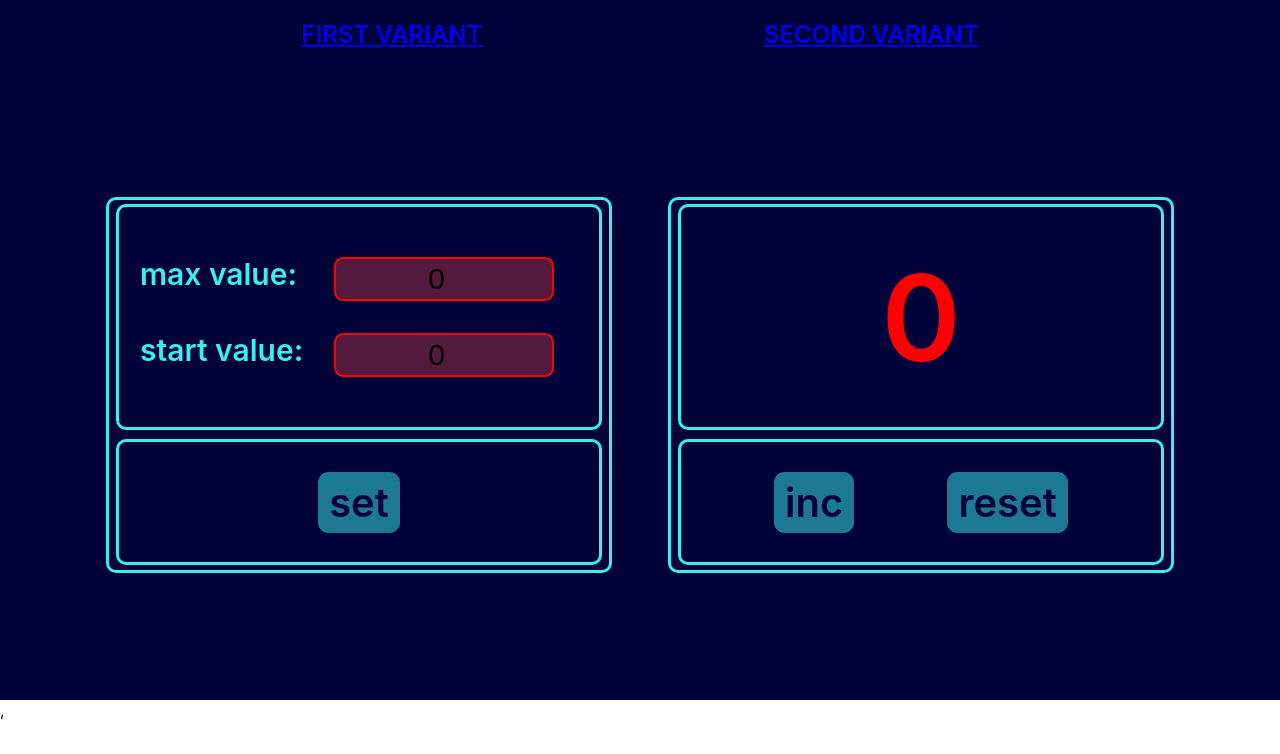
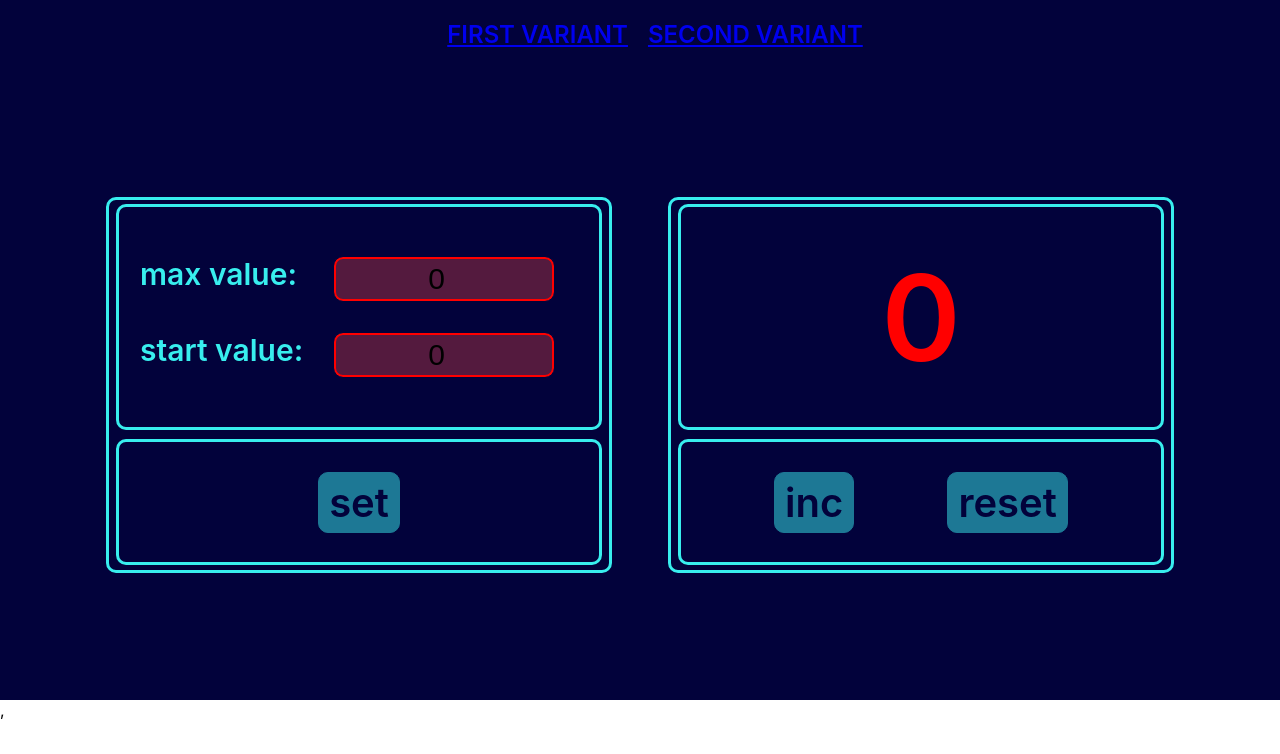
Before and after one commit to AliaksandrLiubanets/counter_ls, a React (Create React App) app: page / in a window 1280 px wide. Shown: the top 754 px of the page. Built offline with nearby package versions, Linux system fonts and the light colour scheme.

Commit message:
Change style for link in Header: .header in the center

```diff
--- a/src/styles/styles.module.css
+++ b/src/styles/styles.module.css
@@ -4,7 +4,8 @@
     font-size: 24px;
     font-weight: 600;
     display: flex;
-    justify-content: space-evenly;
+    justify-content: space-between;
+    margin: 0 auto;
 }
 
 .header a {
@@ -12,8 +13,13 @@
     text-transform: uppercase;
 }
 
+.header a:first-child {
+    margin-left: 30px;
+}
+
 .header a:last-child {
     margin-right: 0;
+    margin-left: 20px;
 }
 
 .content {
```
